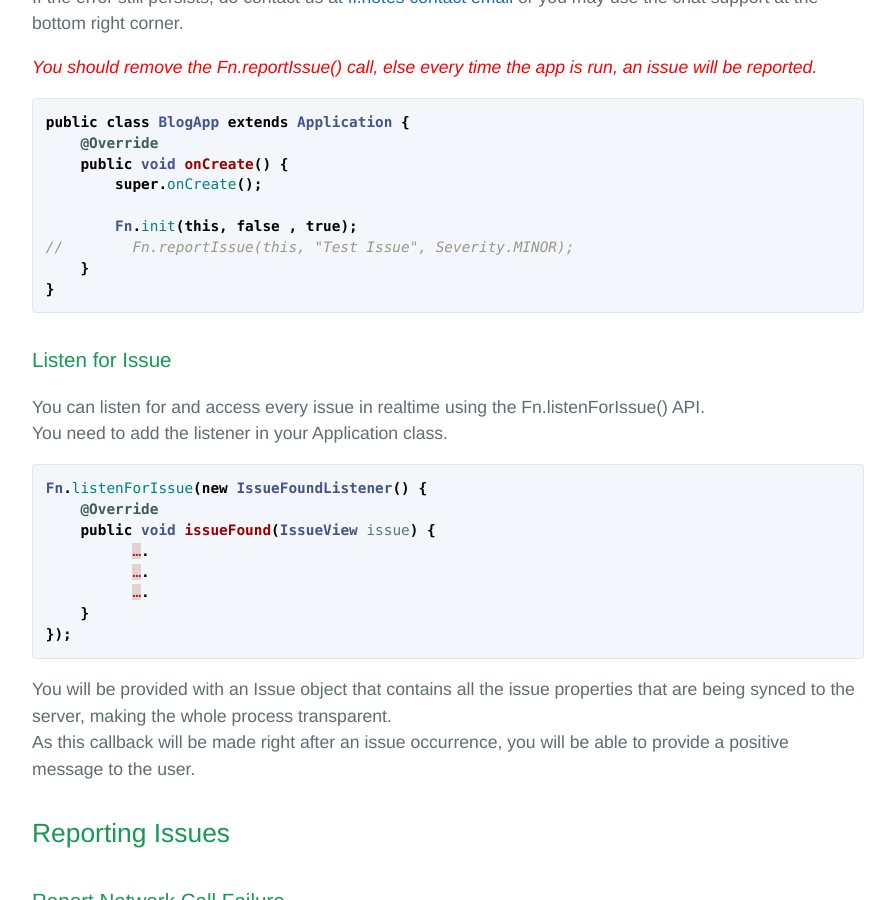
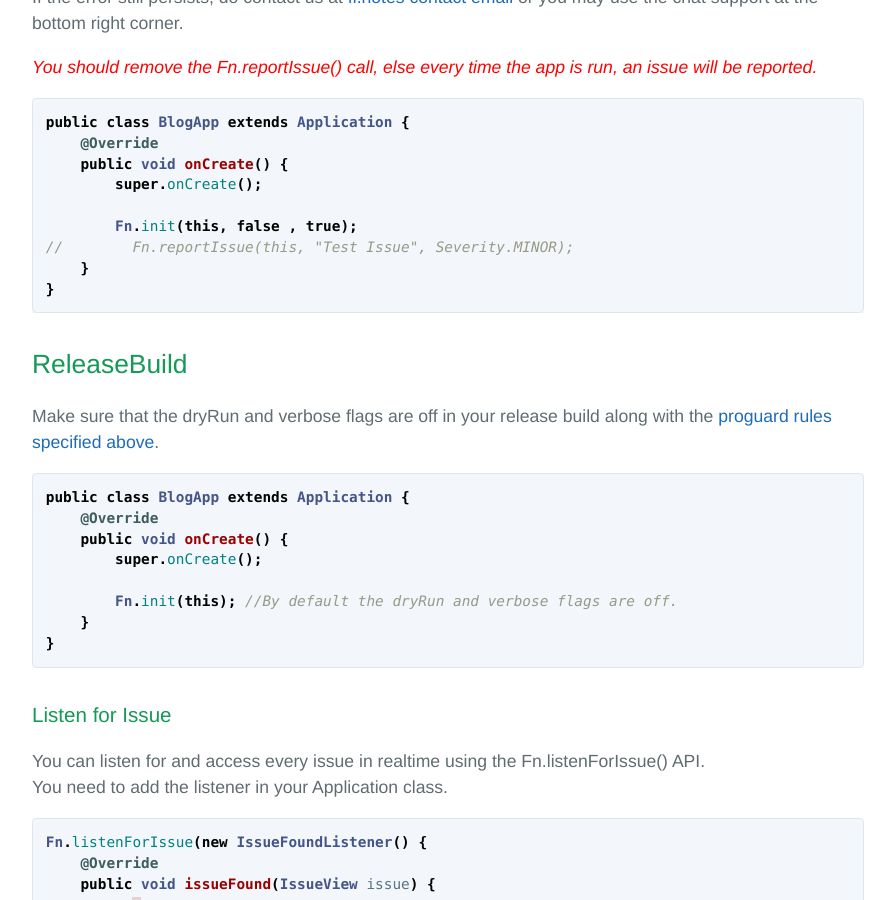
Before and after one commit to finotes/finotes.github.io, a Jekyll site: the page built from _posts/2018-02-02-java-docs.md, in a window 1280 px wide and 900 px high, scrolled down 3409 px. Shown: the whole window, without its empty margins (192-1087 px from the left). Built offline with Jekyll 4.4.1, drawn with Linux system fonts in a browser that asks for light colours; some web fonts are replaced.

Commit message:
Update 2018-02-02-java-docs.md

````diff
--- a/_posts/2018-02-02-java-docs.md
+++ b/_posts/2018-02-02-java-docs.md
@@ -39,7 +39,7 @@ compile('com.finotes:finotescore:2.3.3@aar') {
 }
 ```
 
-#### Progruard
+#### Proguard
 If you are using proguard in your release build, you need to add the following to your proguard-rules.pro file.
 
 ```
@@ -141,6 +141,21 @@ public class BlogApp extends Application {
     }
 }
 ```
+
+## ReleaseBuild
+Make sure that the dryRun and verbose flags are off in your release build along with the [proguard rules specified above](#proguard).
+
+```java
+public class BlogApp extends Application {
+    @Override
+    public void onCreate() {
+        super.onCreate();
+
+	Fn.init(this); //By default the dryRun and verbose flags are off.
+    }
+}
+```
+
 
 ### Listen for Issue
 You can listen for and access every issue in realtime using the Fn.listenForIssue() API.
````
